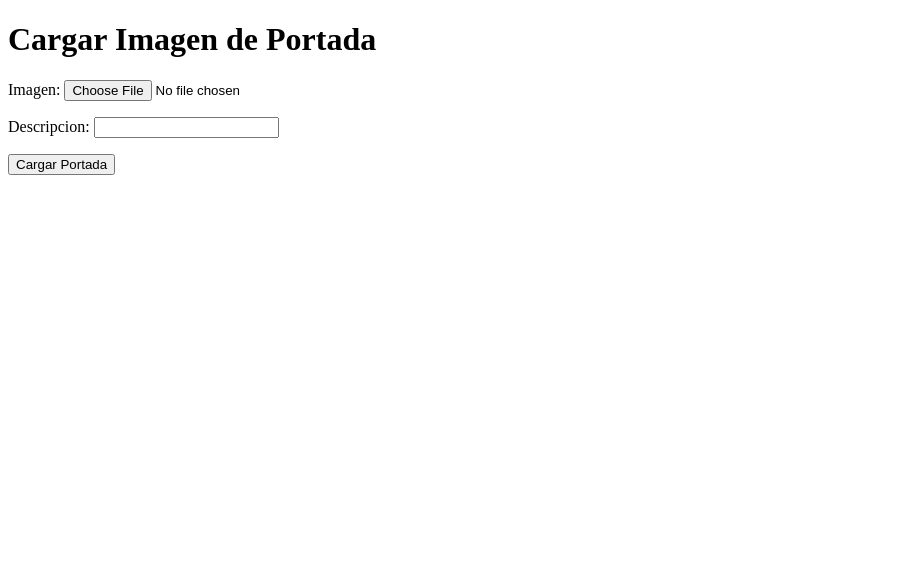
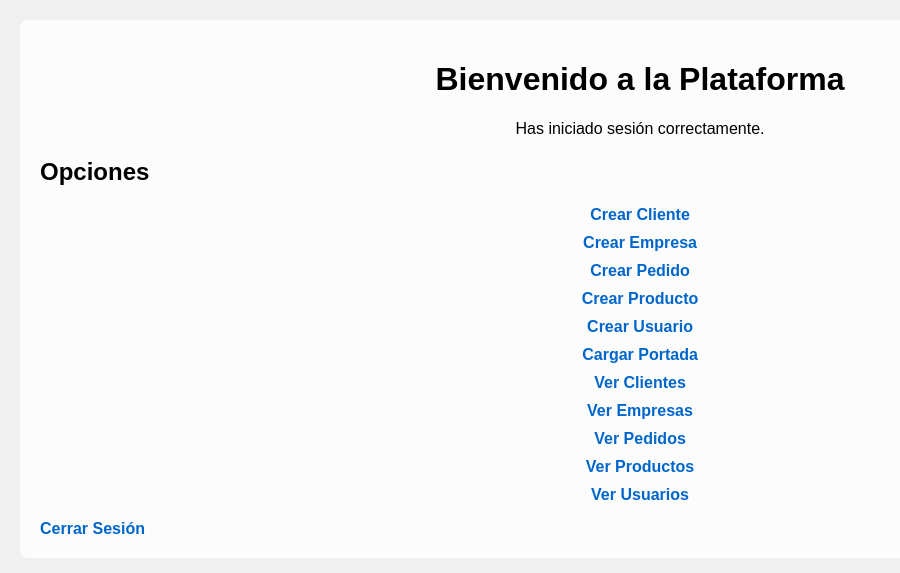
Before and after one commit to fabianr82/Pedidos_1-Nov, a Django app: page /inicio/cargar_portada/ in a window 1280 px wide. Shown: the top 573 px of the page, without its empty margins (0-900 px from the left). Run offline with Django 4.2, Linux system fonts and the light colour scheme; the visitor is signed in with stand-in values (Sample User, id 1).

Commit message:
Ok_Portada_1-Nov-2024

```diff
--- a/pedidos/templates/pedidos/cargar_portada.html
+++ b/pedidos/templates/pedidos/cargar_portada.html
@@ -2,14 +2,70 @@
 <html lang="es">
 <head>
     <meta charset="UTF-8">
-    <title>Cargar Portada</title>
+    <title>Página de Inicio</title>
+    <style>
+        body {
+            margin: 0;
+            padding: 0;
+            font-family: Arial, sans-serif;
+            background-size: cover;
+            background-repeat: no-repeat;
+            background-position: center;
+            background-attachment: fixed;
+            {% if portada %}
+            background-image: url('{{ portada.imagen.url }}');
+            {% else %}
+            background-color: #f0f0f0; /* Color de fondo si no hay imagen */
+            {% endif %}
+        }
+        .content {
+            background-color: rgba(255, 255, 255, 0.8); /* Fondo semitransparente para texto */
+            padding: 20px;
+            margin: 20px;
+            border-radius: 8px;
+        }
+        h1, p {
+            text-align: center;
+        }
+        ul {
+            list-style-type: none;
+            padding: 0;
+            text-align: center;
+        }
+        li {
+            margin-bottom: 10px;
+        }
+        a {
+            text-decoration: none;
+            color: #0066cc;
+            font-weight: bold;
+        }
+        a:hover {
+            text-decoration: underline;
+        }
+    </style>
 </head>
 <body>
-    <h1>Cargar Imagen de Portada</h1>
-    <form method="post" enctype="multipart/form-data">
-        {% csrf_token %}
-        {{ form.as_p }}
-        <button type="submit">Cargar Portada</button>
-    </form>
+    <div class="content">
+        <h1>Bienvenido a la Plataforma</h1>
+        <p>Has iniciado sesión correctamente.</p>
+
+        <h2>Opciones</h2>
+        <ul>
+            <li><a href="{% url 'crear_cliente' %}">Crear Cliente</a></li>
+            <li><a href="{% url 'crear_empresa' %}">Crear Empresa</a></li>
+            <li><a href="{% url 'crear_pedido' %}">Crear Pedido</a></li>
+            <li><a href="{% url 'crear_producto' %}">Crear Producto</a></li>
+            <li><a href="{% url 'crear_usuario' %}">Crear Usuario</a></li>
+            <li><a href="{% url 'cargar_portada' %}">Cargar Portada</a></li>
+            <li><a href="{% url 'ver_clientes' %}">Ver Clientes</a></li>
+            <li><a href="{% url 'ver_empresas' %}">Ver Empresas</a></li>
+            <li><a href="{% url 'ver_pedidos' %}">Ver Pedidos</a></li>
+            <li><a href="{% url 'ver_productos' %}">Ver Productos</a></li>
+            <li><a href="{% url 'ver_usuarios' %}">Ver Usuarios</a></li>
+        </ul>
+
+        <a href="{% url 'logout' %}">Cerrar Sesión</a>
+    </div>
 </body>
 </html>
--- a/pedidos/urls.py
+++ b/pedidos/urls.py
@@ -16,4 +16,5 @@ urlpatterns = [
     path('ver_clientes/', views.ver_clientes, name='ver_clientes'),
     path('ver_productos/', views.ver_productos, name='ver_productos'),
     path('ver_pedidos/', views.ver_pedidos, name='ver_pedidos'),
+    path('enviar_mensajes/', views.enviar_mensajes, name='enviar_mensajes'),
 ]
--- a/pedidos/views.py
+++ b/pedidos/views.py
@@ -10,6 +10,20 @@ from .models import Empresa, UserSistem, Cliente, Producto, Pedido, Portada
 def inicio(request):
     portada = Portada.objects.last()  # Obtener la última portada cargada
     return render(request, 'pedidos/inicio.html', {'portada': portada})
+
+# Vista para cargar una portada
+@login_required
+def cargar_portada(request):
+    if request.method == 'POST':
+        form = PortadaForm(request.POST, request.FILES)
+        if form.is_valid():
+            Portada.objects.all().delete()  # Eliminar portadas existentes si es necesario
+            form.save()
+            messages.success(request, "Portada cargada exitosamente.")
+            return redirect("inicio")
+    else:
+        form = PortadaForm()
+    return render(request, 'pedidos/cargar_portada.html', {'form': form})
 
 # Vista para el login
 def login_view(request):
@@ -29,20 +43,6 @@ def login_view(request):
 def logout_view(request):
     logout(request)
     return redirect("login")
-
-# Vista para cargar una portada
-@login_required
-def cargar_portada(request):
-    if request.method == 'POST':
-        form = PortadaForm(request.POST, request.FILES)
-        if form.is_valid():
-            Portada.objects.all().delete()  # Eliminar portadas existentes si es necesario
-            form.save()
-            messages.success(request, "Portada cargada exitosamente.")
-            return redirect("inicio")
-    else:
-        form = PortadaForm()
-    return render(request, 'pedidos/cargar_portada.html', {'form': form})
 
 # Vistas para la creación de entidades
 @login_required
@@ -125,3 +125,14 @@ def ver_productos(request):
 def ver_pedidos(request):
     pedidos = Pedido.objects.all()
     return render(request, 'pedidos/ver_pedidos.html', {'pedidos': pedidos})
+
+@login_required
+def enviar_mensajes(request):
+    if request.method == 'POST':
+        # Lógica para procesar los datos de los mensajes
+        mensaje = request.POST.get('mensaje')
+        # Agrega más lógica aquí si es necesario
+    return render(request, 'pedidos/enviar_mensajes.html', {})
+
+def productos(request):
+    return render(request, 'pedidos/productos.html')
--- a/sistema_pedidos/urls.py
+++ b/sistema_pedidos/urls.py
@@ -2,9 +2,11 @@
 from django.contrib import admin
 from django.urls import path, include
 from django.shortcuts import redirect
+from pedidos import views
 
 urlpatterns = [
     path('admin/', admin.site.urls),
     path('', lambda request: redirect('login')),  # Redirige la raíz al login o al inicio
     path('inicio/', include('pedidos.urls')),  # Incluye las URLs de la app `pedidos`
+    path('productos/', views.productos, name='productos'), # Incluye las URLs de la app `productos`
 ]
```
Also changed, not shown: pedidos/templates/pedidos/enviar_mensajes.html (added, +16 -0 lines), pedidos/templates/pedidos/inicio.html (+24 -19 lines), pedidos/templates/pedidos/login.html (+63 -8 lines), pedidos/templates/pedidos/productos.html (added, +34 -0 lines), sistema_pedidos/settings.py (+2 -12 lines), static/catalogo/1.png (added), static/catalogo/2.png (added), static/catalogo/3.png (added), static/images/1.png (added), 7 other files.
